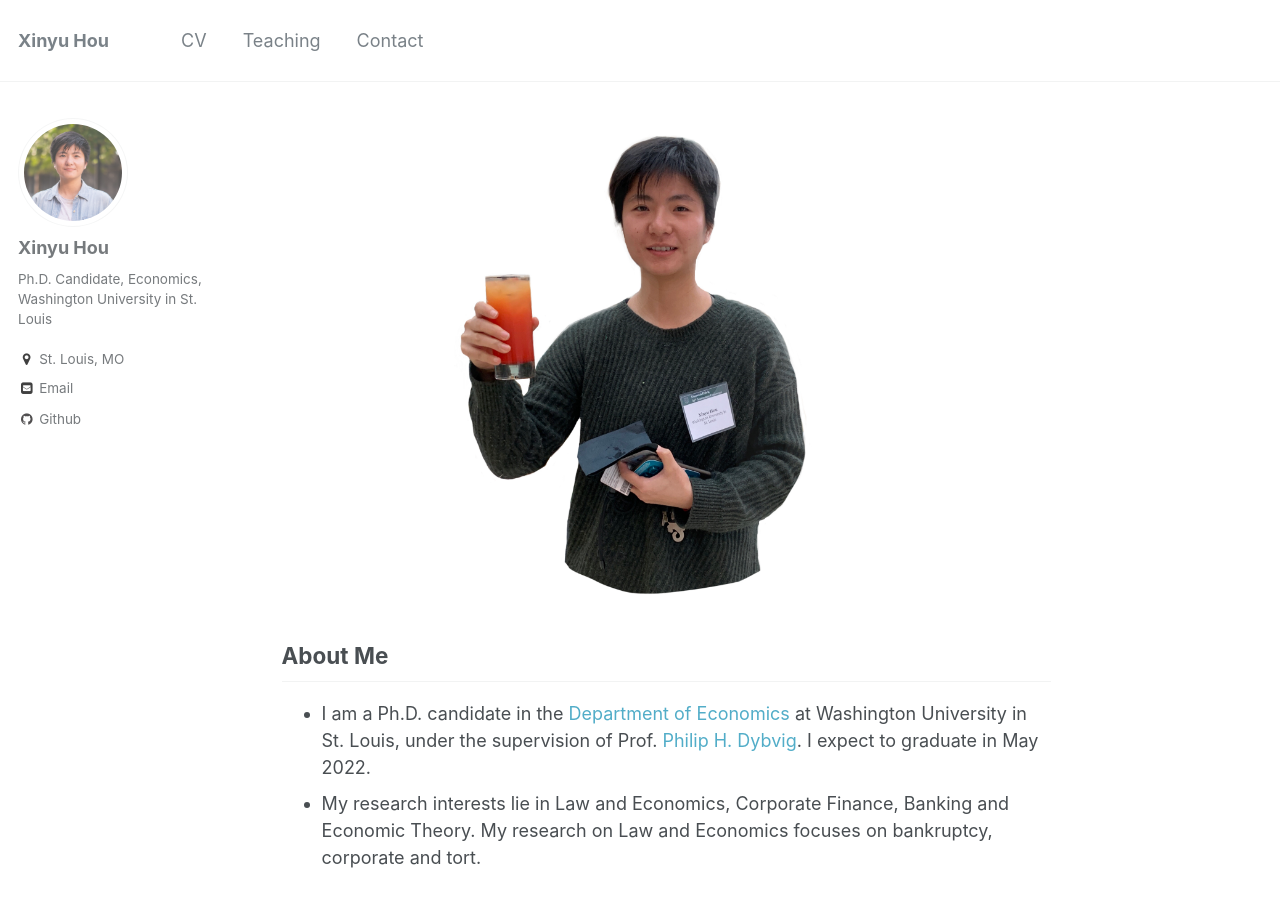
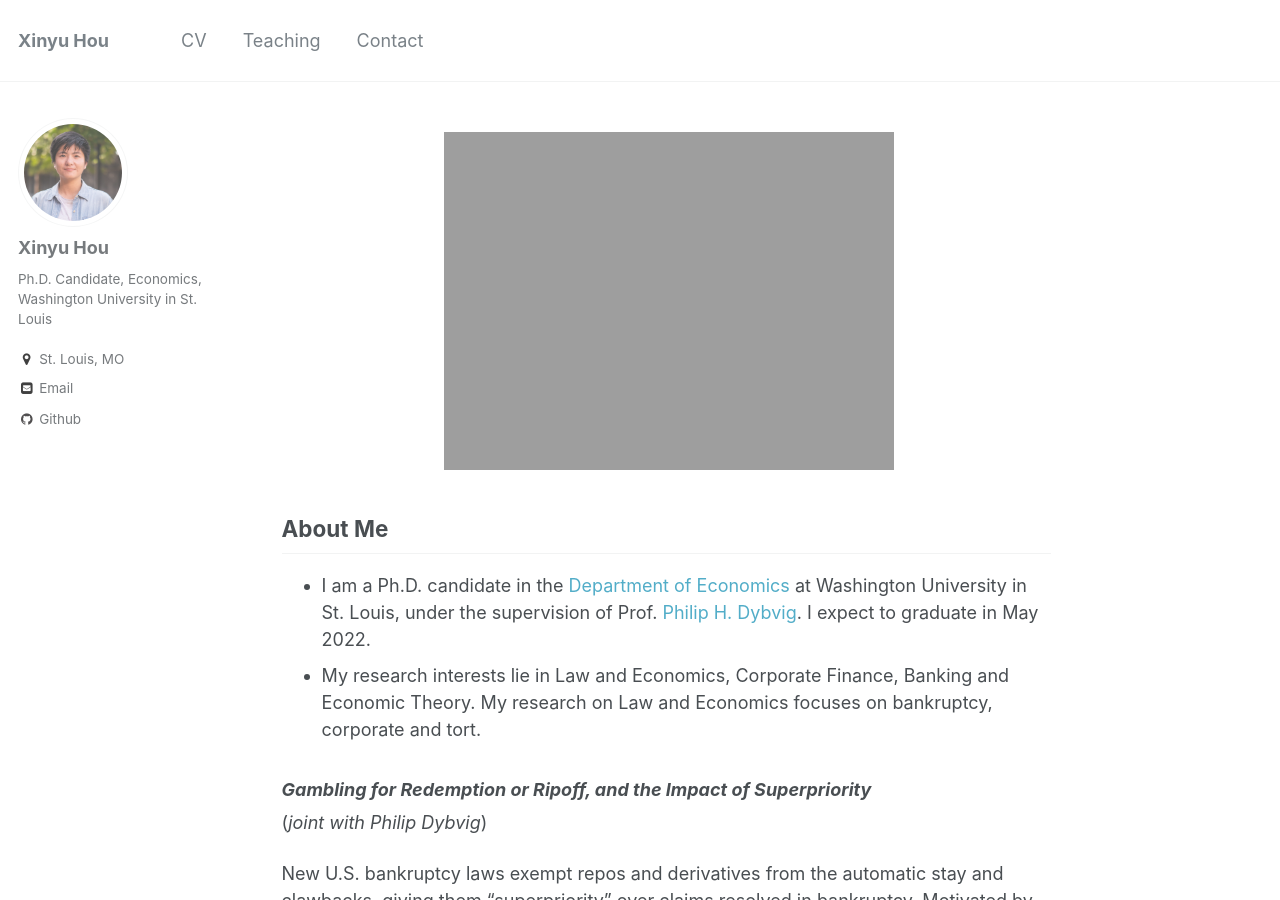
Before and after one commit to xinyuhou94/xinyuhou94.github.io, a Jekyll site: the page built from _pages/about.md, in a window 1280 px wide and 900 px high. Built offline with Jekyll 4.4.1, drawn with Linux system fonts in a browser that asks for light colours.

Commit message:
Update about.md

```diff
--- a/_pages/about.md
+++ b/_pages/about.md
@@ -9,7 +9,7 @@ redirect_from:
 ---
 
 <p align="center">
-  <img src="https://xinyuhou94.github.io/images/xinyu.jpg?raw=true" alt="Photo" style="width: 450px;"/>
+  <img src="https://xinyuhou94.github.io/images/Xinyu Hou2.jpg?raw=true" alt="Photo" style="width: 450px;"/>
 </p>
 
 ## About Me ##
```
